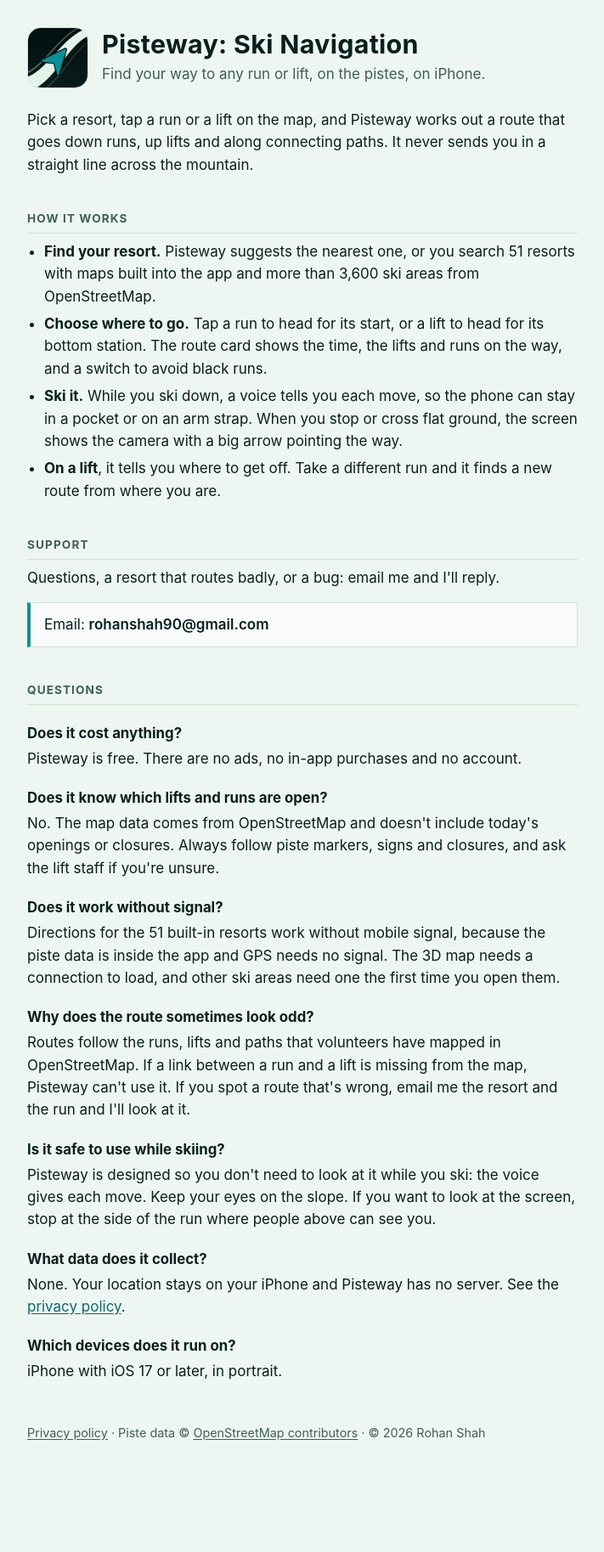
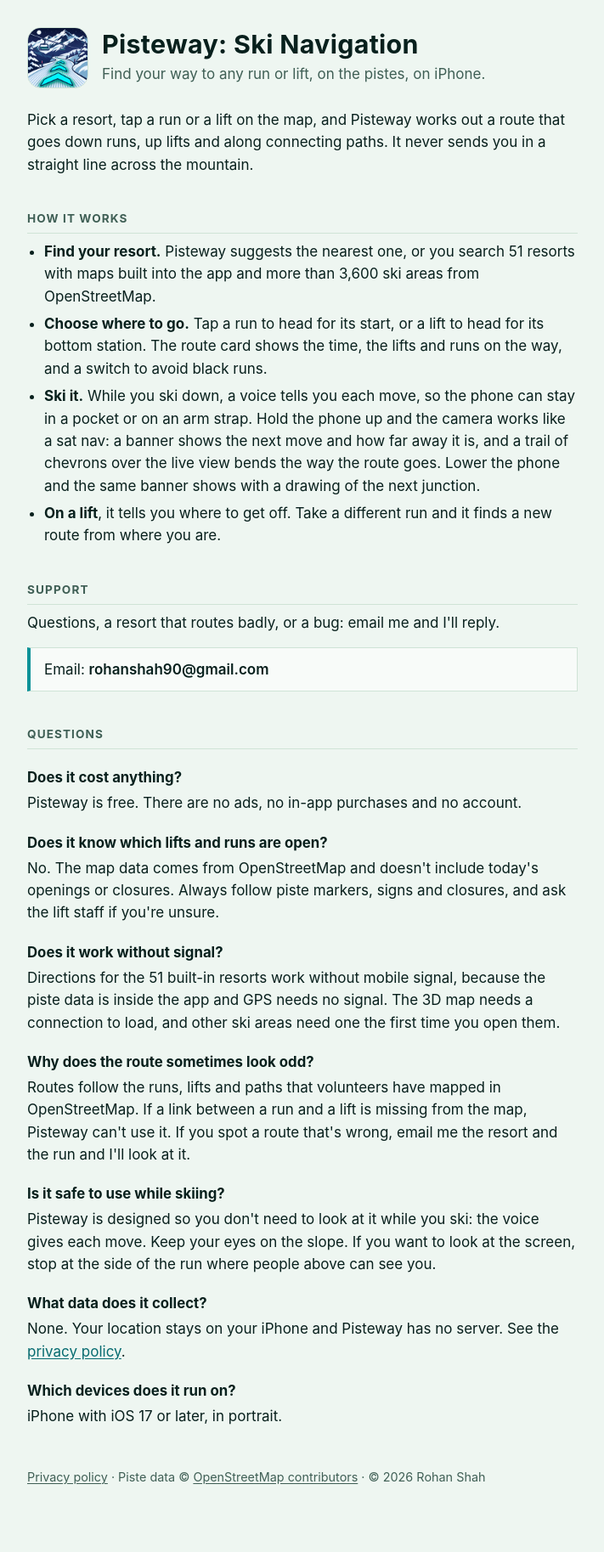
Before and after one commit to rohan3008/alpine-support, a Jekyll site: the page pisteway/index.html, which Jekyll copies as it is, in a window 1280 px wide. Shown: the whole page at 85% size, without its empty margins (284-995 px from the left). Built offline with Jekyll 4.4.1, drawn with Linux system fonts in a browser that asks for light colours; before the commit the page ends 1774 px from its top, so only the background shows below that.

Commit message:
Pisteway page: new icon and current camera wording
Co-Authored-By: Claude Opus 5.5 <noreply@anthropic.com>

```diff
--- a/pisteway/index.html
+++ b/pisteway/index.html
@@ -12,7 +12,7 @@
 <body>
 <main>
   <header>
-    <img src="icon.png" alt="Pisteway app icon: a teal arrow on a white ski run" width="72" height="72">
+    <img src="icon.png" alt="Pisteway app icon: glowing chevrons leading down a moonlit ski run under a chairlift" width="72" height="72">
     <div>
       <h1>Pisteway: Ski Navigation</h1>
       <p class="tag">Find your way to any run or lift, on the pistes, on iPhone.</p>
@@ -25,7 +25,7 @@
   <ul>
     <li><strong>Find your resort.</strong> Pisteway suggests the nearest one, or you search 51 resorts with maps built into the app and more than 3,600 ski areas from OpenStreetMap.</li>
     <li><strong>Choose where to go.</strong> Tap a run to head for its start, or a lift to head for its bottom station. The route card shows the time, the lifts and runs on the way, and a switch to avoid black runs.</li>
-    <li><strong>Ski it.</strong> While you ski down, a voice tells you each move, so the phone can stay in a pocket or on an arm strap. When you stop or cross flat ground, the screen shows the camera with a big arrow pointing the way.</li>
+    <li><strong>Ski it.</strong> While you ski down, a voice tells you each move, so the phone can stay in a pocket or on an arm strap. Hold the phone up and the camera works like a sat nav: a banner shows the next move and how far away it is, and a trail of chevrons over the live view bends the way the route goes. Lower the phone and the same banner shows with a drawing of the next junction.</li>
     <li><strong>On a lift</strong>, it tells you where to get off. Take a different run and it finds a new route from where you are.</li>
   </ul>
 
--- a/pisteway/privacy.html
+++ b/pisteway/privacy.html
@@ -31,7 +31,7 @@
   <p>Pisteway uses your location on your iPhone to suggest the nearest resort and to guide you along your route. While a route is active it keeps using location with the screen locked, so the voice can carry on, and iOS shows the blue location indicator. Your location is never sent to me or to anyone else.</p>
 
   <h2>Camera</h2>
-  <p>When you stop, the camera shows a live view behind the direction arrow. Pisteway takes no photos or video, and nothing from the camera is stored or sent anywhere.</p>
+  <p>When you hold the phone up, the camera shows a live view behind the direction chevrons. Pisteway takes no photos or video, and nothing from the camera is stored or sent anywhere.</p>
 
   <h2>Maps and piste data</h2>
   <ul>
```
Also changed, not shown: pisteway/icon.png.
